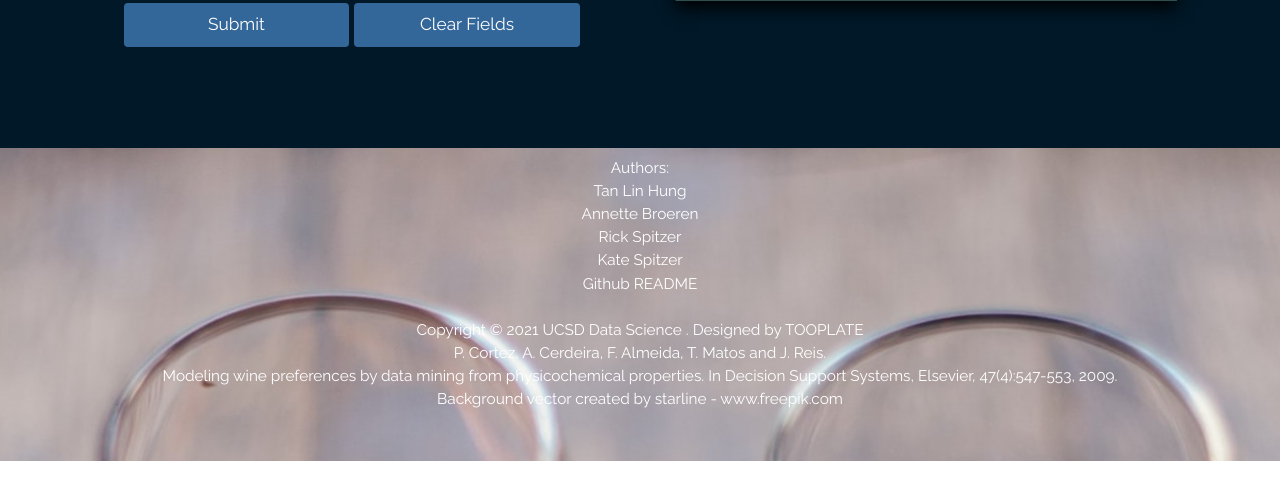
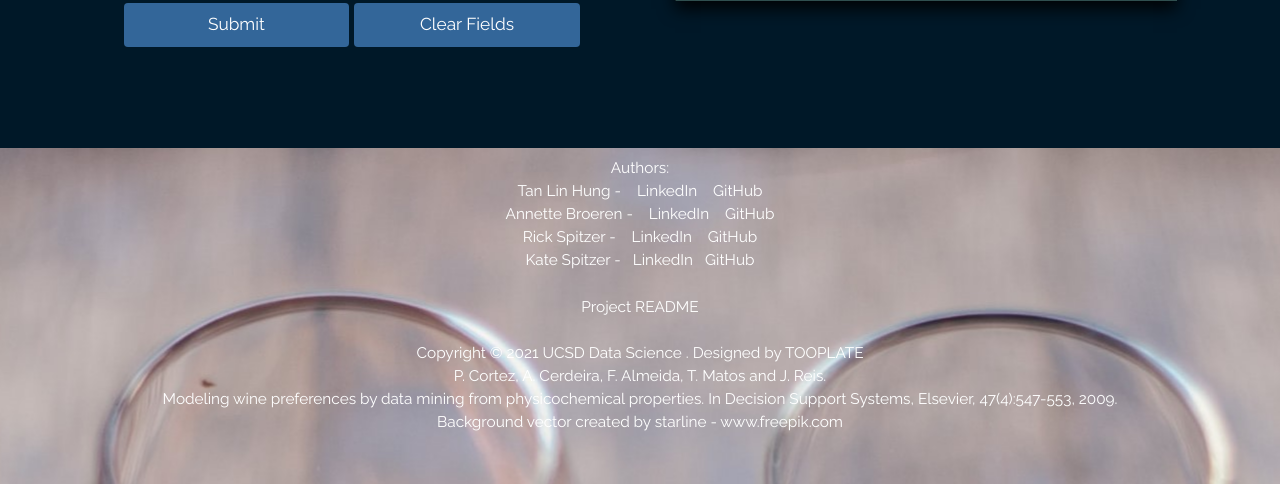
Before and after one commit to hanumanthsistla/wineanalytic, a Flask app: page / in a window 1280 px wide. Shown: the part 5944-6428 px from the top of the page. Before the commit the page ends 6405 px from the top, so only its background shows below. Run offline with Flask 2, Linux system fonts and the light colour scheme; parts of the project's set-up code (start-up, migrations or seed data) failed here and were passed over; some libraries are stand-ins or nearby versions.

Commit message:
adding github links

```diff
--- a/templates/index.html
+++ b/templates/index.html
@@ -511,15 +511,17 @@ https://www.tooplate.com/view/2117-infinite-loop
         <footer class="text-center small tm-footer">
             <p class="mb-0 text-center">Authors:</p>
             <p class="mb-0 text-center">
-                <a rel="nofollow" href="https://www.linkedin.com/in/tan-lin-hung-91a799125" target="_blank" title="Tan Lin Hung">Tan Lin Hung</a></p>
+                Tan Lin Hung  - <a href="https://www.linkedin.com/in/tan-lin-hung-91a799125" style="margin-left:12px" target="_blank" title="Tan Lin's LinkedIn">LinkedIn   </a><a href="https://github.com/sallyyy0412" style="margin-left:12px" target="_blank" title="Tan Lin's GitHub">   GitHub  </a></p>
             <p class="mb-0 text-center">
-                <a rel="nofollow" href="https://www.linkedin.com/in/annette-broeren-a3b3b422" target="_blank" title="Annette Broeren">Annette Broeren</a></p>
+                Annette Broeren  - <a href="https://www.linkedin.com/in/annette-broeren-a3b3b422" style="margin-left:12px" target="_blank" title="Annette's LinkedIn">LinkedIn   </a><a href="https://github.com/abroeren" style="margin-left:12px" target="_blank" title="Annette's GitHub">   GitHub  </a></p>
             <p class="mb-0 text-center">
-                <a rel="nofollow" href="https://www.linkedin.com/in/rick-spitzer" target="_blank" title="Rick Spitzer">Rick Spitzer</a></p>
+                Rick Spitzer  - <a href="https://www.linkedin.com/in/rick-spitzer" style="margin-left:12px" target="_blank" title="Rick's LinkedIn">LinkedIn   </a><a href="https://github.com/pspitzer86" style="margin-left:12px" target="_blank" title="Rick's GitHub">   GitHub  </a></p>
             <p class="mb-0 text-center">
-                <a rel="nofollow" href="https://www.linkedin.com/in/kate-spitzer" target="_blank" title="Kate Spitzer">Kate Spitzer</a></p>
+                Kate Spitzer  -<a href="https://www.linkedin.com/in/kate-spitzer" style="margin-left:12px" target="_blank" title="Kate's LinkedIn">LinkedIn</a><a href="https://github.com/kmspitzer" style="margin-left:12px" target="_blank" title="Kate's GitHub">GitHub</a></p>
+
+            <br>
             <p class="mb-0 text-center">
-                <a rel="nofollow" href="https://kmspitzer.github.io/final-wineproject/" target="_blank" title="README">Github README</a></p>
+                <a href="https://kmspitzer.github.io/final-wineproject/" target="_blank" title="README">Project README</a></p>
             <br>
             <p class="mb-0 text-center">
                 Copyright &copy; 2021 UCSD Data Science . <a rel="nofollow" href="https://www.tooplate.com" title="HTML templates">Designed by TOOPLATE</a></p>
```
